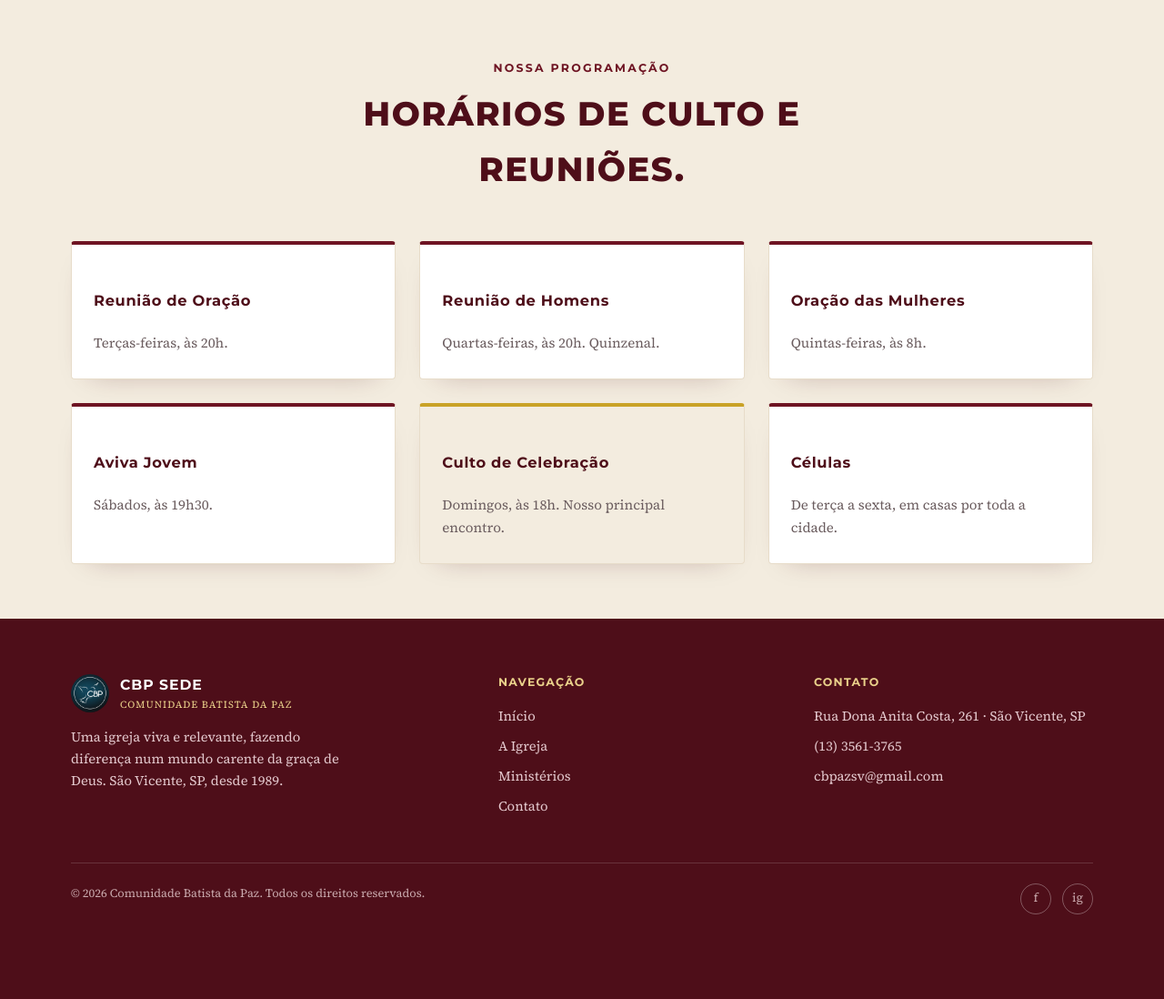
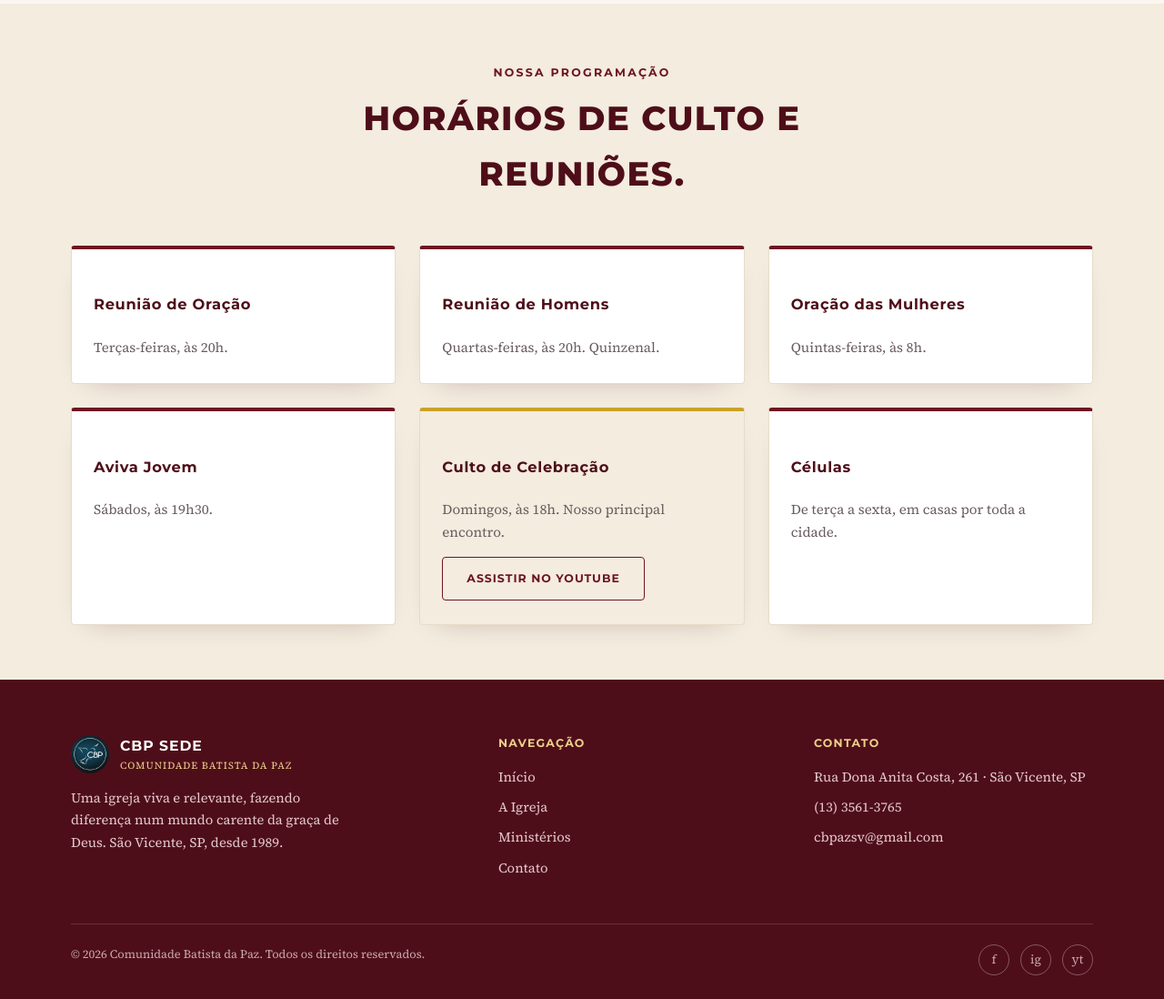
Before and after one commit to educadormarcossv/cbpsede, a PHP site: page /contato.html in a window 1280 px wide. Shown: the part 1033-2131 px from the top of the page at 91% size. Before the commit the page ends 2038 px from the top, so only its background shows below. Run offline with PHP 8.4, Linux system fonts and the light colour scheme.

Commit message:
Adiciona canal do YouTube: botão Assistir ao Vivo no menu e link no card do Culto de Celebração

```diff
--- a/assets/css/style.css
+++ b/assets/css/style.css
@@ -98,6 +98,8 @@ nav.main-nav a {
 }
 nav.main-nav a:hover, nav.main-nver a.active { color: var(--gold-light); border-color: var(--gold); }
 nav.main-nav a.active { color: var(--gold-light); border-color: var(--gold); }
+
+.btn-live { padding: 9px 18px; font-size: 0.7rem; white-space: nowrap; }
 
 .menu-toggle {
   display: none;
@@ -340,6 +342,7 @@ section.pad.tight { padding: 60px 0; }
 @media (max-width: 900px) {
   nav.main-nav { display: none; }
   .menu-toggle { display: inline-flex; align-items: center; justify-content: center; }
+  .btn-live { padding: 8px 14px; font-size: 0.62rem; }
   .split, .contact-grid { grid-template-columns: 1fr; }
   .split.reverse { direction: ltr; }
   .split figure { order: -1; }
--- a/contato.html
+++ b/contato.html
@@ -26,6 +26,7 @@
       <a href="ministerios.html">Ministérios</a>
       <a href="contato.html" class="active">Contato</a>
     </nav>
+    <a href="https://www.youtube.com/@CBPSede" target="_blank" rel="noopener" class="btn gold btn-live">Assistir ao Vivo</a>
     <button class="menu-toggle" aria-label="Abrir menu">☰</button>
   </div>
 </header>
@@ -72,7 +73,8 @@
       <div class="min-card"><h4>Reunião de Homens</h4><p>Quartas-feiras, às 20h. Quinzenal.</p></div>
       <div class="min-card"><h4>Oração das Mulheres</h4><p>Quintas-feiras, às 8h.</p></div>
       <div class="min-card"><h4>Aviva Jovem</h4><p>Sábados, às 19h30.</p></div>
-      <div class="min-card destaque"><h4>Culto de Celebração</h4><p>Domingos, às 18h. Nosso principal encontro.</p></div>
+      <div class="min-card destaque"><h4>Culto de Celebração</h4><p>Domingos, às 18h. Nosso principal encontro.</p>
+      <a href="https://www.youtube.com/@CBPSede" target="_blank" rel="noopener" class="btn outline dark" style="margin-top:14px;">Assistir no YouTube</a></div>
       <div class="min-card"><h4>Células</h4><p>De terça a sexta, em casas por toda a cidade.</p></div>
     </div>
   </div>
@@ -109,6 +111,7 @@
       <div class="socials">
         <a href="https://www.facebook.com/cbpsede" aria-label="Facebook" target="_blank" rel="noopener">f</a>
         <a href="https://www.instagram.com/cbpsede/" aria-label="Instagram" target="_blank" rel="noopener">ig</a>
+        <a href="https://www.youtube.com/@CBPSede" aria-label="YouTube" target="_blank" rel="noopener">yt</a>
       </div>
     </div>
   </div>
--- a/index.html
+++ b/index.html
@@ -30,6 +30,7 @@
       <a href="ministerios.html">Ministérios</a>
       <a href="contato.html">Contato</a>
     </nav>
+    <a href="https://www.youtube.com/@CBPSede" target="_blank" rel="noopener" class="btn gold btn-live">Assistir ao Vivo</a>
     <button class="menu-toggle" aria-label="Abrir menu">☰</button>
   </div>
 </header>
@@ -63,6 +64,7 @@
     </div>
     <div class="card-time hot">
       <div><b>DOM &middot; 18H</b><h4>Culto de Celebração</h4></div>
+      <a href="https://www.youtube.com/@CBPSede" target="_blank" rel="noopener" class="btn outline">Assistir no YouTube</a>
     </div>
   </div>
 </section>
@@ -175,6 +177,7 @@
       <div class="socials">
         <a href="https://www.facebook.com/cbpsede" aria-label="Facebook" target="_blank" rel="noopener">f</a>
         <a href="https://www.instagram.com/cbpsede/" aria-label="Instagram" target="_blank" rel="noopener">ig</a>
+        <a href="https://www.youtube.com/@CBPSede" aria-label="YouTube" target="_blank" rel="noopener">yt</a>
       </div>
     </div>
   </div>
--- a/ministerios.html
+++ b/ministerios.html
@@ -26,6 +26,7 @@
       <a href="ministerios.html" class="active">Ministérios</a>
       <a href="contato.html">Contato</a>
     </nav>
+    <a href="https://www.youtube.com/@CBPSede" target="_blank" rel="noopener" class="btn gold btn-live">Assistir ao Vivo</a>
     <button class="menu-toggle" aria-label="Abrir menu">☰</button>
   </div>
 </header>
@@ -164,6 +165,7 @@
       <div class="socials">
         <a href="https://www.facebook.com/cbpsede" aria-label="Facebook" target="_blank" rel="noopener">f</a>
         <a href="https://www.instagram.com/cbpsede/" aria-label="Instagram" target="_blank" rel="noopener">ig</a>
+        <a href="https://www.youtube.com/@CBPSede" aria-label="YouTube" target="_blank" rel="noopener">yt</a>
       </div>
     </div>
   </div>
--- a/sobre.html
+++ b/sobre.html
@@ -26,6 +26,7 @@
       <a href="ministerios.html">Ministérios</a>
       <a href="contato.html">Contato</a>
     </nav>
+    <a href="https://www.youtube.com/@CBPSede" target="_blank" rel="noopener" class="btn gold btn-live">Assistir ao Vivo</a>
     <button class="menu-toggle" aria-label="Abrir menu">☰</button>
   </div>
 </header>
@@ -196,6 +197,7 @@
       <div class="socials">
         <a href="https://www.facebook.com/cbpsede" aria-label="Facebook" target="_blank" rel="noopener">f</a>
         <a href="https://www.instagram.com/cbpsede/" aria-label="Instagram" target="_blank" rel="noopener">ig</a>
+        <a href="https://www.youtube.com/@CBPSede" aria-label="YouTube" target="_blank" rel="noopener">yt</a>
       </div>
     </div>
   </div>
```
